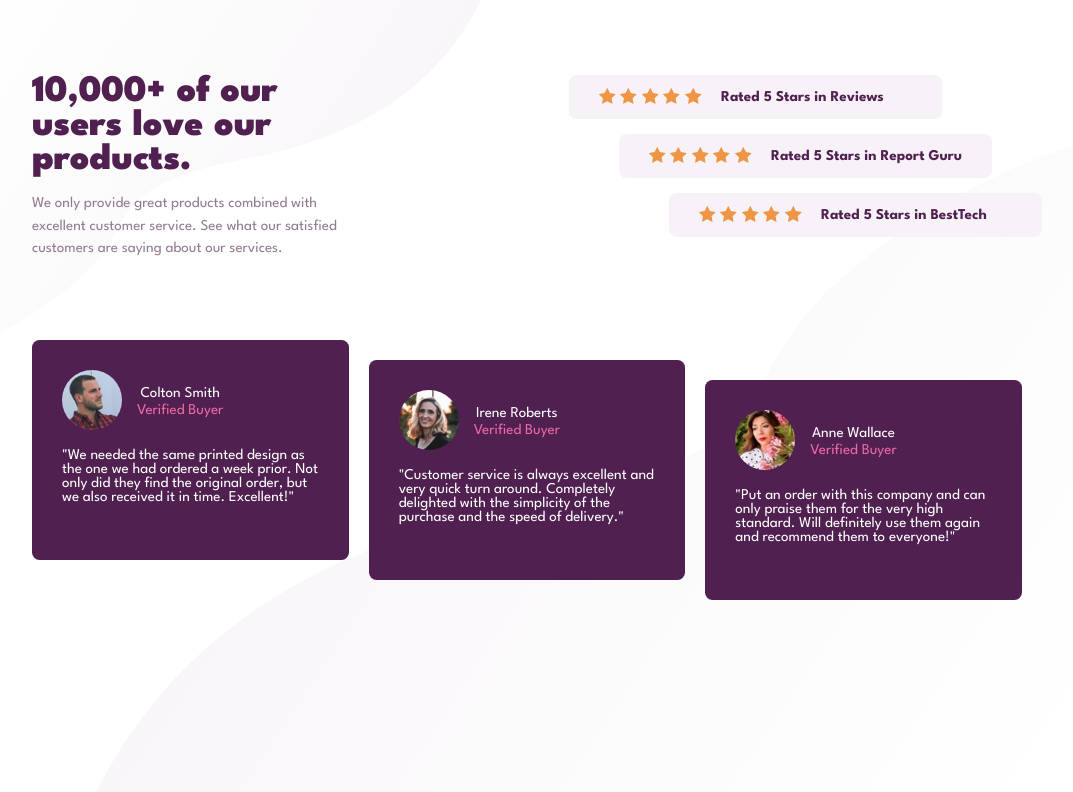
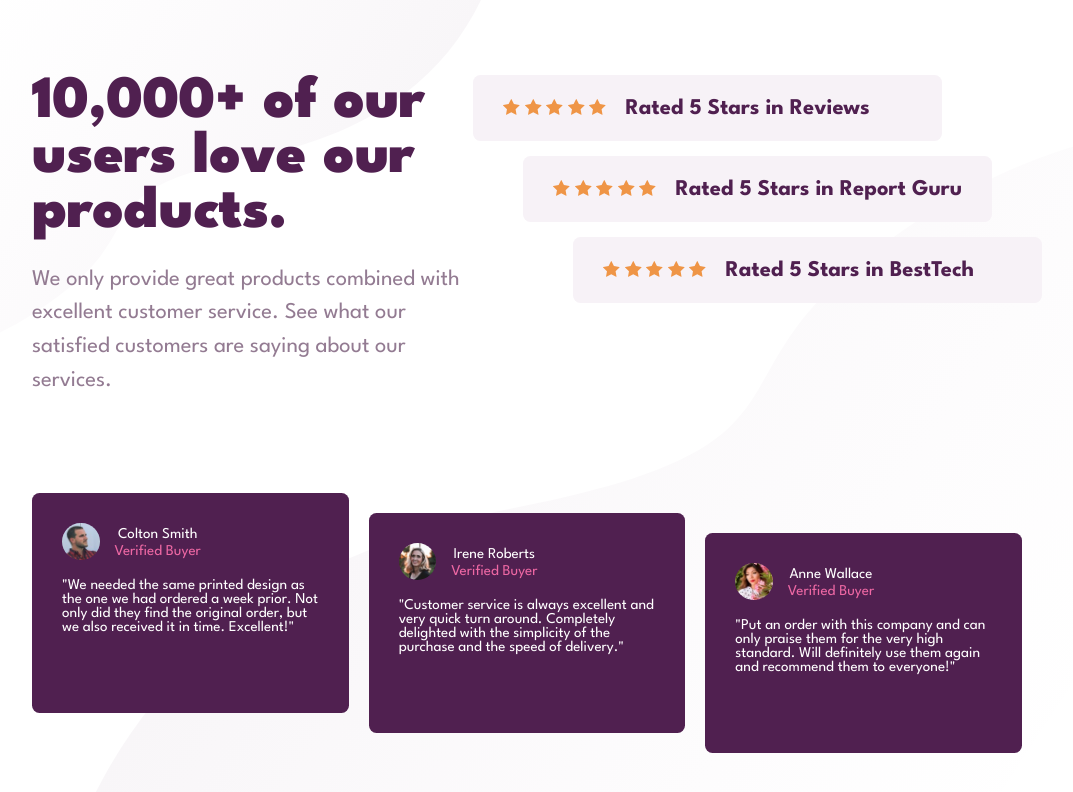
Before and after one commit to dasserban1/social-proof-section, a plain HTML site: page index.html in a window 1280 px wide. Shown: the whole page, without its empty margins (103-1176 px from the left). Drawn offline with Linux system fonts and the light colour scheme.

Commit message:
Update style.css

```diff
--- a/style.css
+++ b/style.css
@@ -84,7 +84,7 @@ span{
 /* End Customer Reviews */
 
 /* Media Queries */
-@media screen and (min-width:988px){
+@media screen and (min-width:1240px){
     body{
         background-image: url(images/bg-pattern-top-desktop.svg), url(images/bg-pattern-bottom-desktop.svg);
         background-repeat: no-repeat, no-repeat;
@@ -102,7 +102,7 @@ span{
         justify-content: space-between;
     }
      .section-introductory{
-        width: 22em;
+        width: 30em;
         padding-top: 0;
     }
     .reviews{
@@ -120,10 +120,12 @@ span{
         max-width: 20em;
         padding: 0;
         text-align: start;
+        font-size: 4rem;
     }
     .introductory-paragraph{
         text-align: start;
         line-height: 1.5;
+        font-size: 1.5rem;
     }
     .example-review{
         position: relative;
@@ -139,6 +141,12 @@ span{
         right: 50px;
     }
     /* End Section Introductory */
+
+    /* Section Reviews */
+    .review-paragraph{
+        font-size: 1.5rem;
+    }
+    /* End Section Reviews */
 
     /* Customer Reviews */
     .customer-reviews{
@@ -158,7 +166,7 @@ span{
         font-size: 1rem;
     }
     .customer-image img{
-        width:4em;
+        width:4;
     }
     .second{
         position: relative;
```
